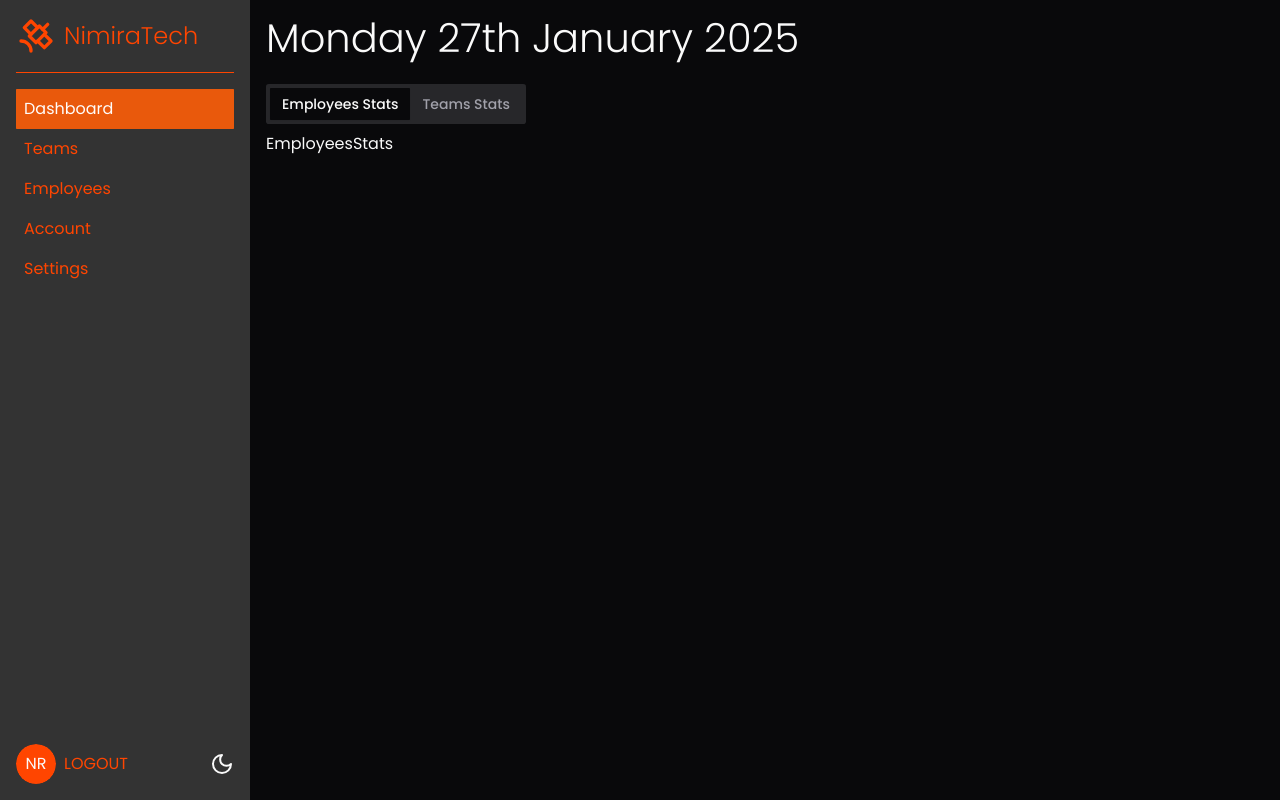
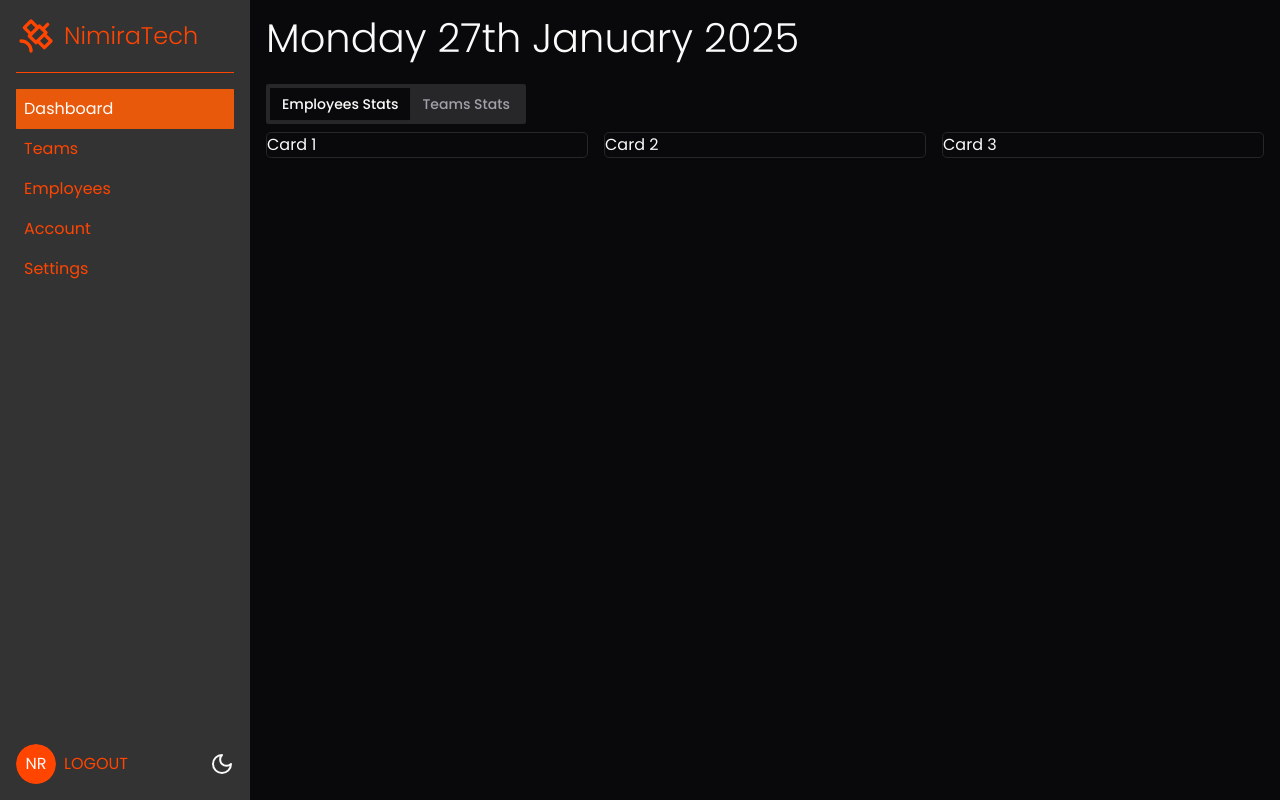
Before and after one commit to Nimira43/NT-Dashboard, a Next.js app: page /dashboard in a window 1280 px wide. Built offline with nearby package versions, Linux system fonts and the light colour scheme.

Commit message:
Working on EmployeesStats component - brought in Card component.

```diff
--- a/app/dashboard/components/employees-stats.tsx
+++ b/app/dashboard/components/employees-stats.tsx
@@ -1,5 +1,17 @@
+import { Card } from '@/components/ui/card'
+
 export default function EmployeesStats() {
   return (
-    <div>EmployeesStats</div>
+    <div className='grid lg:grid-cols-3 gap-4'>
+      <Card>
+        Card 1
+      </Card>
+      <Card>
+        Card 2
+      </Card>
+      <Card>
+        Card 3
+      </Card>
+    </div>
   )
 }
```
